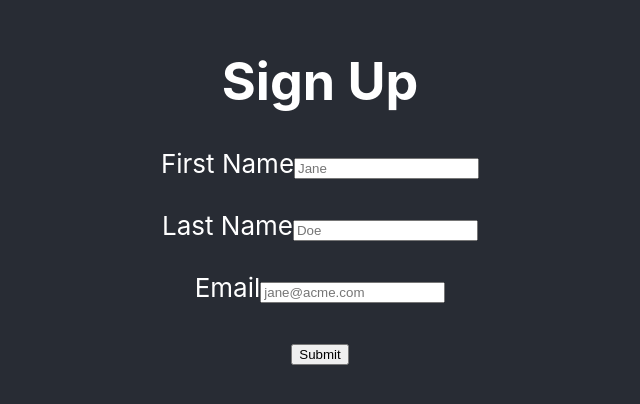
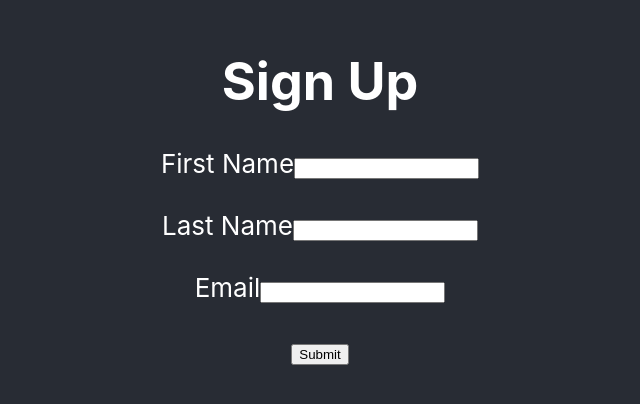
Before and after one commit to yusuftask08/React-Formik, a React (Create React App) app: page / in a window 1280 px wide. Shown: the part 210-614 px from the top of the page, without its empty margins (320-960 px from the left). Built offline with nearby package versions, Linux system fonts and the light colour scheme.

Commit message:
handleSubmit & handleChange

```diff
--- a/src/App.js
+++ b/src/App.js
@@ -1,6 +1,6 @@
 import logo from './logo.svg';
 import './App.css';
-import { Formik, Field, Form } from 'formik';
+import { Formik } from 'formik';
 
 function App() {
   return (
@@ -17,25 +17,26 @@
             console.log(JSON.stringify(values, null, 2));
           }}
         >
-          <Form>
+          {
+            ({ handleSubmit, handleChange }) =>
+              <form onSubmit={handleSubmit}>
                 <label htmlFor="firstName">First Name</label>
-            <Field id="firstName" name="firstName" placeholder="Jane" />
+                <input name="firstName" onChange={handleChange} />
                 <br />
                 <br />
                 <label htmlFor="lastName">Last Name</label>
-            <Field id="lastName" name="lastName" placeholder="Doe" />
+                <input name="lastName" onChange={handleChange} />
                 <br />
                 <br />
                 <label htmlFor="email">Email</label>
-            <Field
-              id="email"
+                <input
                   name="email"
-              placeholder="jane@acme.com"
-              type="email"
+                  type="email" onChange={handleChange}
                 />
                 <br /><br />
                 <button type="submit">Submit</button>
-          </Form>
+              </form>
+          }
         </Formik>
       </header>
     </div>
```
Lines whose indentation alone changed are shown as unchanged.
